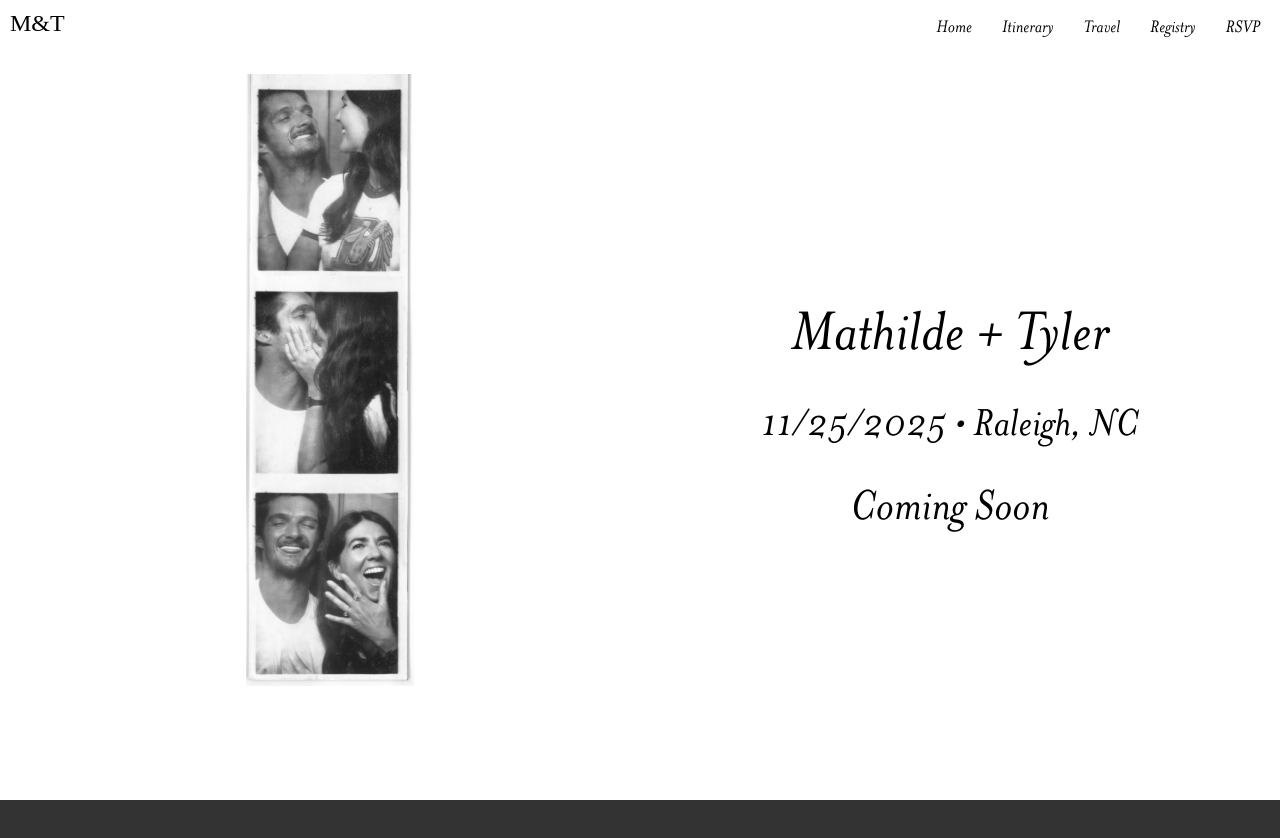
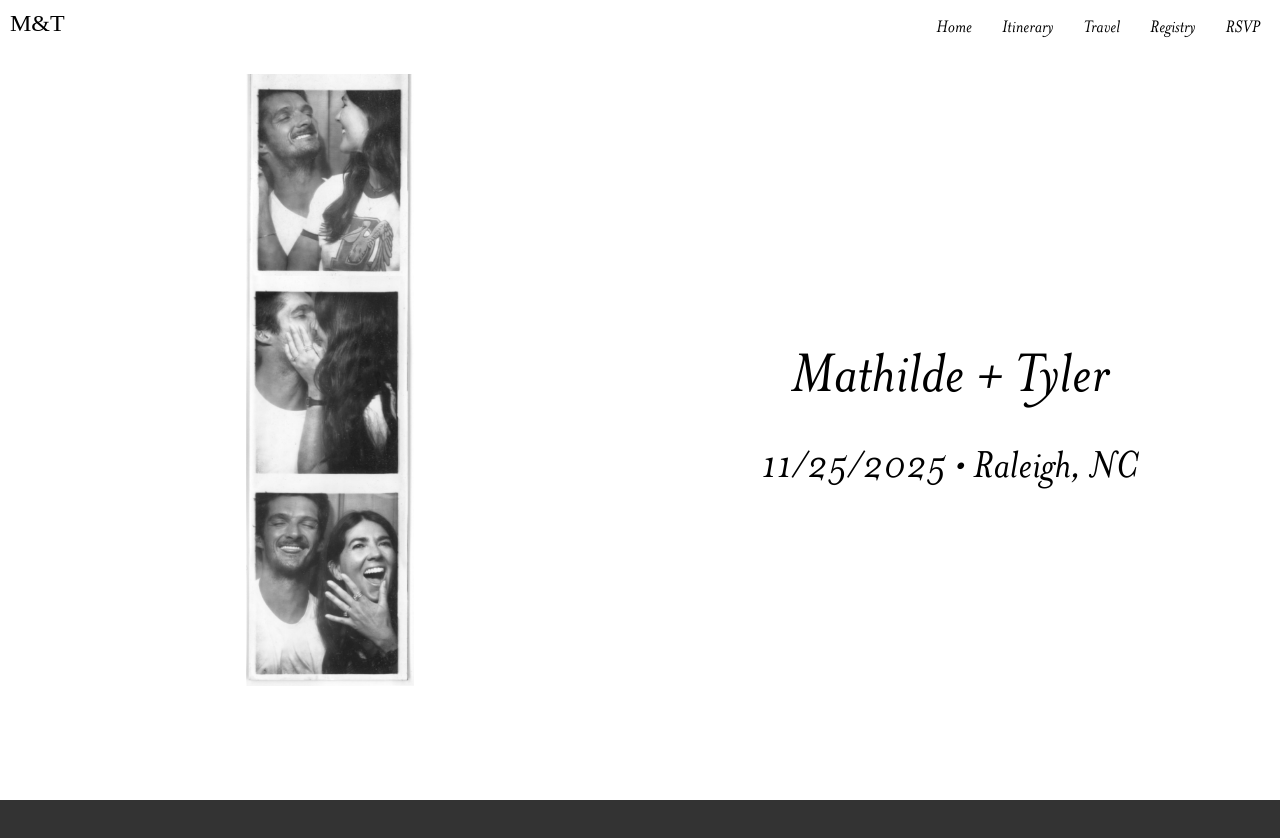
Before and after one commit to TylerHext/website-wedding, a plain HTML site: page index.html in a window 1280 px wide. Drawn offline with Linux system fonts and the light colour scheme.

Commit message:
update home

```diff
--- a/index.html
+++ b/index.html
@@ -24,7 +24,6 @@
         <div class="container container-right">
             <p class="name">Mathilde + Tyler</p>
             <p class="date-loc">11/25/2025 • Raleigh, NC</p>
-            <p class="note">Coming Soon</p>
         </div>
     </div>
 </body>
```
